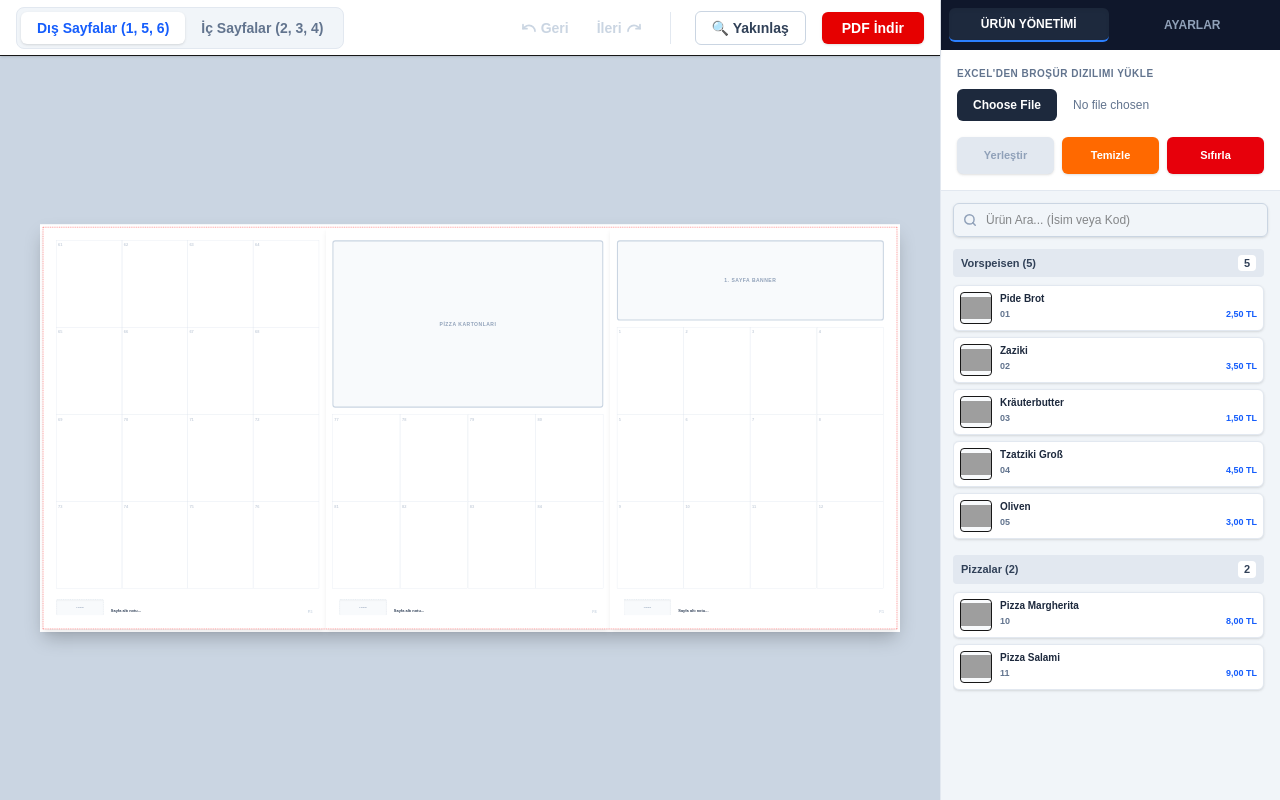
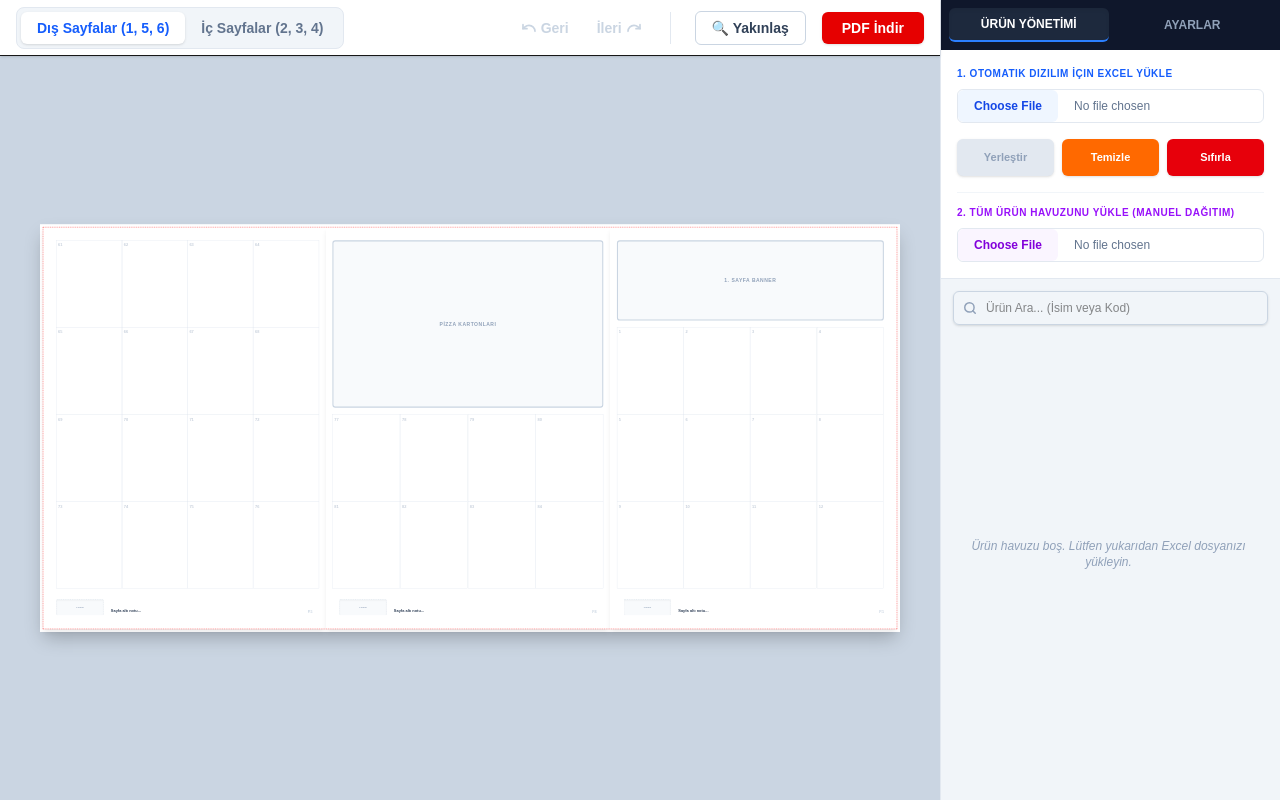
Before and after one commit to kursatyurtsever/katalog-tasarim-v2, a Next.js app: page / in a window 1280 px wide. Built offline with nearby package versions, Linux system fonts and the light colour scheme; grey boxes are pictures that could not be loaded.

Commit message:
Excel ile ürün yükleme eklendi. Sıfırlama sorunu düzeltildi.

```diff
--- a/src/components/Slot.tsx
+++ b/src/components/Slot.tsx
@@ -32,11 +32,13 @@ export function Slot({ slot, pageNumber, slotIndex, globalNumber, onContextMenu,
   const swapSlotContents = useCatalogStore((state) => state.swapSlotContents);
   const selectedSlotIds = useCatalogStore((state) => state.selectedSlotIds);
   const toggleSlotSelection = useCatalogStore((state) => state.toggleSlotSelection);
+
+  // Sürüklenen ürünü hücreye eklemek için
+  const setSlotProduct = useCatalogStore((state) => state.setSlotProduct);
+
   const [isOver, setIsOver] = useState(false);
 
   const isSelected = selectedSlotIds.includes(slot.id);
-
-  // EĞER HÜCRE ÖZEL AYARLARI AKTİFSE ONU KULLAN, DEĞİLSE GLOBAL AYARLARI KULLAN
   const activeSettings = slot.isCustom && slot.customSettings ? slot.customSettings : globalSettings;
 
   const handleDragStart = (e: React.DragEvent) => {
@@ -46,11 +48,30 @@ export function Slot({ slot, pageNumber, slotIndex, globalNumber, onContextMenu,
 
   const handleDragOver = (e: React.DragEvent) => { e.preventDefault(); setIsOver(true); };
   const handleDragLeave = () => setIsOver(false);
+
   const handleDrop = (e: React.DragEvent) => {
-    e.preventDefault(); setIsOver(false);
-    const sPage = parseInt(e.dataTransfer.getData("sourcePage"));
-    const sIndex = parseInt(e.dataTransfer.getData("sourceIndex"));
-    if (sPage !== pageNumber || sIndex !== slotIndex) swapSlotContents(sPage, sIndex, pageNumber, slotIndex);
+    e.preventDefault();
+    setIsOver(false);
+
+    // 1. Durum: Eğer sürüklenen veri yan paneldeki ürün listesinden (havuzdan) geliyorsa
+    const newProductData = e.dataTransfer.getData("newProductFromSidebar");
+    if (newProductData) {
+      const product = JSON.parse(newProductData);
+      setSlotProduct(pageNumber, slot.id, product);
+      return;
+    }
+
+    // 2. Durum: Eğer sürüklenen veri katalog içindeki başka bir hücreden geliyorsa (yer değiştirme)
+    const sPageStr = e.dataTransfer.getData("sourcePage");
+    const sIndexStr = e.dataTransfer.getData("sourceIndex");
+
+    if (sPageStr && sIndexStr) {
+      const sPage = parseInt(sPageStr);
+      const sIndex = parseInt(sIndexStr);
+      if (sPage !== pageNumber || sIndex !== slotIndex) {
+        swapSlotContents(sPage, sIndex, pageNumber, slotIndex);
+      }
+    }
   };
 
   return (
--- a/src/components/sidebar-panels/ProductManagement.tsx
+++ b/src/components/sidebar-panels/ProductManagement.tsx
@@ -1,6 +1,6 @@
 "use client";
 
-import { useState, useMemo, useEffect } from "react";
+import { useState, useMemo, useRef } from "react";
 import { useCatalogStore } from "@/store/useCatalogStore";
 import * as XLSX from "xlsx";
 
@@ -18,22 +18,11 @@ export function ProductManagement() {
 
   const [searchTerm, setSearchTerm] = useState("");
 
-  useEffect(() => {
-    if (masterProductPool.length === 0) {
-      const mockData = [
-        { id: "1", sku: "01", name: "Pide Brot", price: "2,50", category: "102 - Vorspeisen (5)", image: "/images/products/01.png" },
-        { id: "2", sku: "02", name: "Zaziki", price: "3,50", category: "102 - Vorspeisen (5)", image: "/images/products/02.png" },
-        { id: "3", sku: "03", name: "Kräuterbutter", price: "1,50", category: "102 - Vorspeisen (5)", image: "/images/products/03.png" },
-        { id: "4", sku: "04", name: "Tzatziki Groß", price: "4,50", category: "102 - Vorspeisen (5)", image: "/images/products/04.png" },
-        { id: "5", sku: "05", name: "Oliven", price: "3,00", category: "102 - Vorspeisen (5)", image: "/images/products/05.png" },
-        { id: "6", sku: "10", name: "Pizza Margherita", price: "8,00", category: "201 - Pizzalar (2)", image: "/images/products/10.png" },
-        { id: "7", sku: "11", name: "Pizza Salami", price: "9,00", category: "201 - Pizzalar (2)", image: "/images/products/11.png" },
-      ];
-      setMasterProductPool(mockData);
-    }
-  }, [masterProductPool.length, setMasterProductPool]);
+  // Input alanlarını sıfırlayabilmek için referanslar oluşturuyoruz
+  const layoutFileRef = useRef<HTMLInputElement>(null);
+  const masterFileRef = useRef<HTMLInputElement>(null);
 
-  const handleFileUpload = (e: React.ChangeEvent<HTMLInputElement>) => {
+  const handleLayoutFileUpload = (e: React.ChangeEvent<HTMLInputElement>) => {
     const file = e.target.files?.[0];
     if (!file) return;
     const reader = new FileReader();
@@ -43,16 +32,60 @@ export function ProductManagement() {
       const wsname = workbook.SheetNames[0];
       const ws = workbook.Sheets[wsname];
       const data = XLSX.utils.sheet_to_json(ws);
-      const formattedProducts = data.map((row: any, index: number) => ({
-        id: row.ARTNR?.toString() || `urun-${index}`,
-        name: row.BEZEICHNUNG || "İsimsiz Ürün",
-        price: row.SATIS?.toString() || row["G.VK.KND"]?.toString() || "0",
-        sku: row.ARTNR?.toString() || "",
+      const formattedProducts = data.map((row: any, index: number) => {
+        const sku = row.ARTNR?.toString() || row.KOD?.toString() || row.SKU?.toString() || `urun-${index}`;
+        return {
+          id: sku,
+          name: row.BEZEICHNUNG || row.URUN_ADI || row.AD || row.NAME || "İsimsiz Ürün",
+          price: row.VK_NETTO?.toString() || row.SATIS?.toString() || row["G.VK.KND"]?.toString() || row.FIYAT?.toString() || row.PRICE?.toString() || "0",
+          sku: sku,
+          category: row.KATEGORI || row.CATEGORY || "Yüklenen Ürünler",
+          image: row.RESIM || `/images/products/${sku}.png`,
           raw: row,
-      }));
+        };
+      });
       setProductPool(formattedProducts);
     };
     reader.readAsBinaryString(file);
+  };
+
+  const handleMasterFileUpload = (e: React.ChangeEvent<HTMLInputElement>) => {
+    const file = e.target.files?.[0];
+    if (!file) return;
+    const reader = new FileReader();
+    reader.onload = (evt) => {
+      const bstr = evt.target?.result;
+      const workbook = XLSX.read(bstr, { type: "binary" });
+      const wsname = workbook.SheetNames[0];
+      const ws = workbook.Sheets[wsname];
+      const data = XLSX.utils.sheet_to_json(ws);
+      const formattedProducts = data.map((row: any, index: number) => {
+        const sku = row.ARTNR?.toString() || row.KOD?.toString() || row.SKU?.toString() || `urun-${index}`;
+        return {
+          id: sku,
+          name: row.BEZEICHNUNG || row.URUN_ADI || row.AD || row.NAME || "İsimsiz Ürün",
+          price: row.VK_NETTO?.toString() || row.SATIS?.toString() || row["G.VK.KND"]?.toString() || row.FIYAT?.toString() || row.PRICE?.toString() || "0",
+          sku: sku,
+          category: row.KATEGORI || row.CATEGORY || "Yüklenen Ürünler",
+          image: row.RESIM || `/images/products/${sku}.png`,
+          raw: row,
+        };
+      });
+      setMasterProductPool(formattedProducts);
+    };
+    reader.readAsBinaryString(file);
+  };
+
+  // Tüm veri ve inputları temizleyen fonksiyon
+  const handleClearAll = () => {
+    clearProducts(); // Hücrelerdeki ürünleri temizler
+    setProductPool([]); // Otomatik dizilim havuzunu boşaltır
+    setMasterProductPool([]); // Sürükle bırak havuzunu boşaltır
+    setSearchTerm(""); // Arama kutusunu temizler
+
+    // Dosya seçim inputlarını sıfırlar
+    if (layoutFileRef.current) layoutFileRef.current.value = "";
+    if (masterFileRef.current) masterFileRef.current.value = "";
   };
 
   const activeSkus = useMemo(() => {
@@ -83,45 +116,59 @@ export function ProductManagement() {
   return (
     <>
       <div className="p-4 border-b border-slate-200 bg-white space-y-4 shadow-sm shrink-0">
+
         <div>
-          <label className="block text-[10px] font-bold text-slate-500 mb-2 uppercase tracking-wider">
-            Excel'den Broşür Dizilimi Yükle
+          <label className="block text-[10px] font-bold text-blue-600 mb-2 uppercase tracking-wider">
+            1. Otomatik Dizilim İçin Excel Yükle
           </label>
-          <input type="file" accept=".xlsx, .xls, .csv" onChange={handleFileUpload} className="block w-full text-xs text-slate-500 file:mr-4 file:py-2 file:px-4 file:rounded-md file:border-0 file:text-xs file:font-bold file:bg-slate-800 file:text-white hover:file:bg-slate-700 cursor-pointer" />
+          <input ref={layoutFileRef} type="file" accept=".xlsx, .xls, .csv" onChange={handleLayoutFileUpload} className="block w-full text-xs text-slate-500 file:mr-4 file:py-2 file:px-4 file:rounded-md file:border-0 file:text-xs file:font-bold file:bg-blue-50 file:text-blue-700 hover:file:bg-blue-100 cursor-pointer border border-slate-200 rounded-md" />
         </div>
+
         <div className="flex gap-2 w-full">
           <button onClick={autoFillSlots} disabled={productPool.length === 0} className={`flex-1 font-bold py-2.5 rounded-md text-[11px] transition-all shadow-sm ${productPool.length > 0 ? "bg-blue-600 hover:bg-blue-700 text-white" : "bg-slate-200 text-slate-400 cursor-not-allowed"}`}>
             Yerleştir
           </button>
-          <button onClick={clearProducts} className="flex-1 font-bold py-2.5 rounded-md text-[11px] bg-orange-500 hover:bg-orange-600 text-white transition-all shadow-sm" title="Sadece ürünleri temizle, hücreleri koru">
+          <button onClick={handleClearAll} className="flex-1 font-bold py-2.5 rounded-md text-[11px] bg-orange-500 hover:bg-orange-600 text-white transition-all shadow-sm" title="Tüm yüklenen ürünleri ve hücreleri temizle">
             Temizle
           </button>
           <button onClick={resetCatalog} className="flex-1 font-bold py-2.5 rounded-md text-[11px] bg-red-600 hover:bg-red-700 text-white transition-all shadow-sm" title="Tasarımı ve ürünleri tamamen sıfırla">
             Sıfırla
           </button>
         </div>
+
+        <div className="pt-3 border-t border-slate-100">
+          <label className="block text-[10px] font-bold text-purple-600 mb-2 uppercase tracking-wider">
+            2. Tüm Ürün Havuzunu Yükle (Manuel Dağıtım)
+          </label>
+          <input ref={masterFileRef} type="file" accept=".xlsx, .xls, .csv" onChange={handleMasterFileUpload} className="block w-full text-xs text-slate-500 file:mr-4 file:py-2 file:px-4 file:rounded-md file:border-0 file:text-xs file:font-bold file:bg-purple-50 file:text-purple-700 hover:file:bg-purple-100 cursor-pointer border border-slate-200 rounded-md" />
         </div>
 
-      {/* min-h-0 kritik: Listenin sonsuza uzamasını ve ekranı taşırmasını engeller */}
+      </div>
+
       <div className="flex-1 p-3 bg-slate-100 flex flex-col min-h-0">
         <div className="mb-3 shrink-0 relative">
           <input type="text" placeholder="Ürün Ara... (İsim veya Kod)" value={searchTerm} onChange={(e) => setSearchTerm(e.target.value)} className="w-full pl-8 pr-3 py-2 text-xs font-medium border border-slate-300 rounded-md focus:outline-none focus:ring-1 focus:ring-blue-500 shadow-sm" />
           <svg xmlns="http://www.w3.org/2000/svg" width="14" height="14" viewBox="0 0 24 24" fill="none" stroke="currentColor" strokeWidth="2.5" strokeLinecap="round" strokeLinejoin="round" className="absolute left-2.5 top-2.5 text-slate-400"><circle cx="11" cy="11" r="8"/><path d="m21 21-4.3-4.3"/></svg>
         </div>
 
-        <div className="flex-1 overflow-y-auto pr-1 pb-4">
-          {Object.entries(groupedMaster).map(([category, products]) => (
+        <div className="flex-1 overflow-y-auto pr-1 pb-4 custom-scrollbar">
+          {masterProductPool.length === 0 ? (
+            <div className="flex flex-col items-center justify-center h-full text-slate-400 text-xs font-medium italic p-4 text-center">
+              Ürün havuzu boş. Lütfen yukarıdan Excel dosyanızı yükleyin.
+            </div>
+          ) : (
+            Object.entries(groupedMaster).map(([category, products]) => (
               <div key={category} className="mb-4">
                 <div className="flex items-center justify-between px-2 py-1.5 bg-slate-200 rounded text-[11px] font-bold text-slate-700 mb-2">
                   <span>{category.split(' - ')[1] || category}</span>
                   <span className="bg-white px-1.5 rounded">{products.length}</span>
                 </div>
                 <div className="flex flex-col gap-1.5">
-                {products.map((product) => {
+                  {products.map((product, index) => {
                     const isActive = activeSkus.has(product.sku || "");
                     return (
                       <div
-                      key={product.id || product.sku}
+                        key={`${product.id || product.sku}-${index}`}
                         draggable={!isActive}
                         onDragStart={(e) => {
                           if (!isActive) e.dataTransfer.setData("newProductFromSidebar", JSON.stringify(product));
@@ -145,7 +192,8 @@ export function ProductManagement() {
                   })}
                 </div>
               </div>
-          ))}
+            ))
+          )}
         </div>
       </div>
     </>
--- a/src/store/useCatalogStore.ts
+++ b/src/store/useCatalogStore.ts
@@ -21,8 +21,8 @@ export interface Slot {
   product: ProductInfo | null;
   hidden?: boolean;
   mergedInto?: string | null;
-  isCustom?: boolean; // Özel ayarlar aktif mi?
-  customSettings?: Partial<CatalogState["globalSettings"]>; // Bu hücreye özel ayarlar
+  isCustom?: boolean;
+  customSettings?: Partial<CatalogState["globalSettings"]>;
 }
 
 export interface CatalogPage {
@@ -76,10 +76,12 @@ export interface CatalogActions {
   unmergeSlot: (pageNumber: number, slotId: string) => void;
   undo: () => void;
   redo: () => void;
-
-  // YENİ: Özel hücre ayarları aksiyonları
   toggleSlotCustomSettings: (enabled: boolean) => void;
   updateSlotCustomSettings: (settings: Partial<CatalogState["globalSettings"]>) => void;
+  clearSlot: (pageNumber: number, slotId: string) => void;
+
+  // YENİ EKLENEN: Sürüklenen ürünü hücreye yerleştirir
+  setSlotProduct: (pageNumber: number, slotId: string, product: ProductInfo) => void;
 }
 
 function createPageSlots(pageNumber: number, count: number): Slot[] {
@@ -105,6 +107,18 @@ function buildPagesForTemplate(template: BrochureTemplate): CatalogPage[] {
   }));
 }
 
+const initialGlobalSettings: CatalogState["globalSettings"] = {
+  gridGap: 0,
+  radiusTL: 0, radiusTR: 0, radiusBR: 0, radiusBL: 0, linkRadius: true,
+  fontFamily: "Inter, sans-serif", fontWeight: "700", fontStyle: "normal", fontSize: 10, lineHeight: 1.2, fontColor: "#1e293b", textAlign: "center",
+  letterSpacing: 0, textVerticalAlign: "bottom",
+  bgColor: "#ffffff", bgOpacity: 100, borderColor: "#e2e8f0", borderOpacity: 100, borderWidth: 1,
+  priceBgColor: "#e60000", priceFontColor: "#ffffff",
+  priceFontFamily: "Inter, sans-serif", priceFontWeight: "900", priceFontSize: 20, priceDecimalSize: 11,
+  priceRadiusTL: 0, priceRadiusTR: 0, priceRadiusBR: 0, priceRadiusBL: 4, linkPriceRadius: false,
+  priceTextAlign: "center", priceTextVerticalAlign: "middle", priceLetterSpacing: -1
+};
+
 export const useCatalogStore = create<CatalogState & CatalogActions>()(
   persist(
     (set, get) => ({
@@ -113,17 +127,7 @@ export const useCatalogStore = create<CatalogState & CatalogActions>()(
       pages: buildPagesForTemplate(Template1),
       productPool: [],
       masterProductPool: [],
-      globalSettings: {
-        gridGap: 0,
-        radiusTL: 0, radiusTR: 0, radiusBR: 0, radiusBL: 0, linkRadius: true,
-        fontFamily: "Inter, sans-serif", fontWeight: "700", fontStyle: "normal", fontSize: 10, lineHeight: 1.2, fontColor: "#1e293b", textAlign: "center",
-        letterSpacing: 0, textVerticalAlign: "bottom",
-        bgColor: "#ffffff", bgOpacity: 100, borderColor: "#e2e8f0", borderOpacity: 100, borderWidth: 1,
-        priceBgColor: "#e60000", priceFontColor: "#ffffff",
-        priceFontFamily: "Inter, sans-serif", priceFontWeight: "900", priceFontSize: 20, priceDecimalSize: 11,
-        priceRadiusTL: 0, priceRadiusTR: 0, priceRadiusBR: 0, priceRadiusBL: 4, linkPriceRadius: false,
-        priceTextAlign: "center", priceTextVerticalAlign: "middle", priceLetterSpacing: -1
-      },
+      globalSettings: initialGlobalSettings,
       isZoomed: false,
       selectedSlotIds: [],
       pastPages: [],
@@ -218,11 +222,45 @@ export const useCatalogStore = create<CatalogState & CatalogActions>()(
         };
       }),
 
+      clearSlot: (pageNumber, slotId) => set((state) => {
+        const newPages = JSON.parse(JSON.stringify(state.pages)) as CatalogPage[];
+        const page = newPages.find(p => p.pageNumber === pageNumber);
+        if (page) {
+          const slot = page.slots.find(s => s.id === slotId);
+          if (slot) {
+            slot.product = null;
+          }
+        }
+        return {
+          pages: newPages,
+          pastPages: [...(state.pastPages || []).slice(-20), JSON.parse(JSON.stringify(state.pages))],
+          futurePages: []
+        };
+      }),
+
+      // YENİ EKLENEN FONKSİYON
+      setSlotProduct: (pageNumber, slotId, product) => set((state) => {
+        const newPages = JSON.parse(JSON.stringify(state.pages)) as CatalogPage[];
+        const page = newPages.find(p => p.pageNumber === pageNumber);
+        if (page) {
+          const slot = page.slots.find(s => s.id === slotId);
+          if (slot) {
+            slot.product = product;
+          }
+        }
+        return {
+          pages: newPages,
+          pastPages: [...(state.pastPages || []).slice(-20), JSON.parse(JSON.stringify(state.pages))],
+          futurePages: []
+        };
+      }),
+
       resetCatalog: () => set((state) => {
         const freshPages = buildPagesForTemplate(state.activeTemplate);
         return {
           pages: freshPages,
           selectedSlotIds: [],
+          globalSettings: initialGlobalSettings,
           pastPages: [...(state.pastPages || []).slice(-20), JSON.parse(JSON.stringify(state.pages))],
           futurePages: []
         };
@@ -404,7 +442,6 @@ export const useCatalogStore = create<CatalogState & CatalogActions>()(
         });
       },
 
-      // YENİ EKLENEN FONKSİYONLAR
       toggleSlotCustomSettings: (enabled) => set((state) => {
         if (state.selectedSlotIds.length === 0) return state;
         const newPages = JSON.parse(JSON.stringify(state.pages)) as CatalogPage[];
@@ -413,7 +450,6 @@ export const useCatalogStore = create<CatalogState & CatalogActions>()(
           newPages.forEach(p => p.slots.forEach(s => {
             if (s.id === id) {
               s.isCustom = enabled;
-              // Eğer özel ayar açıldıysa ve daha önce ayar objesi yoksa, o anki global ayarlarla başlat
               if (enabled && !s.customSettings) {
                 s.customSettings = { ...state.globalSettings };
               }
@@ -440,7 +476,7 @@ export const useCatalogStore = create<CatalogState & CatalogActions>()(
           }));
         });
 
-        return { pages: newPages }; // Her ince ayarda geçmişe atmıyoruz, sadece state güncelliyoruz
+        return { pages: newPages };
       }),
 
     }),
```
Also changed, not shown: 2 other files (tests, documents, lock files or other folders). Lines whose indentation alone changed are shown as unchanged.
